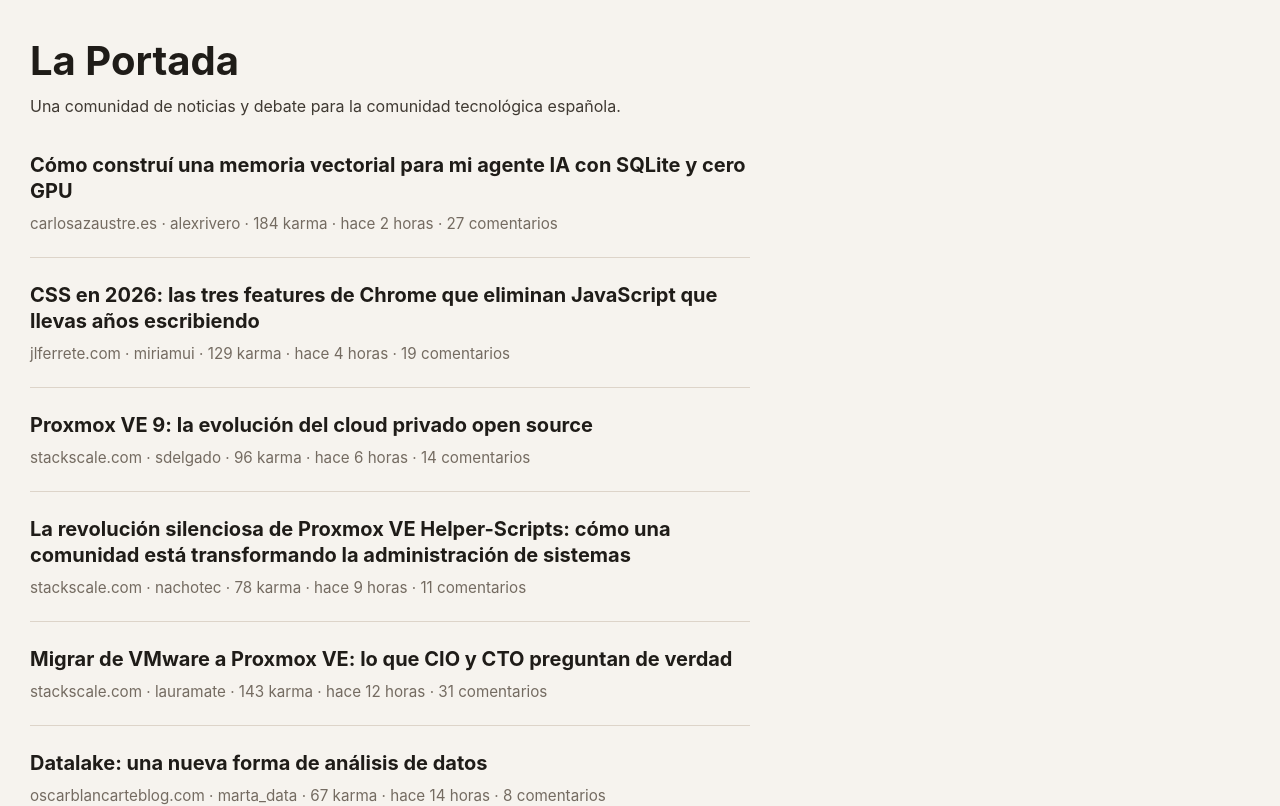
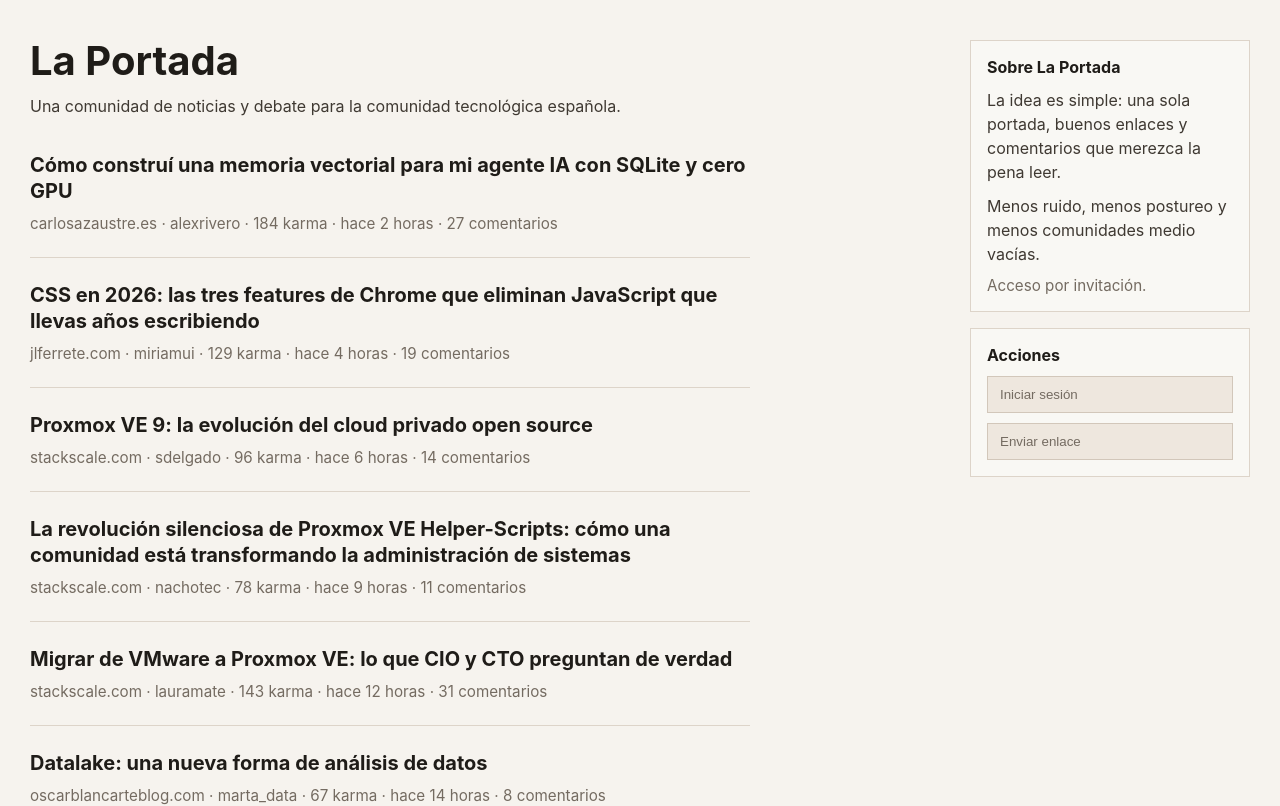
Before and after one commit to avanoldenbarneveld/discussion-platform, a React (Vite) app: page / in a window 1280 px wide. Shown: the top 806 px of the page. Built offline with nearby package versions, Linux system fonts and the light colour scheme.

Commit message:
feat: implement HomeSidebar component and enhance layout styles

```diff
--- a/src/app.css
+++ b/src/app.css
@@ -28,9 +28,13 @@
   padding: 40px 30px 56px;
 }
 
+.app--home {
+  max-width: none;
+}
+
 .home-layout {
   display: grid;
-  grid-template-columns: minmax(0, 720px) 280px;
+  grid-template-columns: minmax(0, 720px) minmax(280px, 1fr);
   gap: 32px;
   align-items: start;
 }
@@ -41,6 +45,52 @@
 
 .home-sidebar {
   min-height: 1px;
+  display: grid;
+  gap: 16px;
+  justify-self: end;
+  width: min(280px, 100%);
+}
+
+.sidebar-block {
+  border: 1px solid #ddd4c9;
+  background: rgba(255, 255, 255, 0.35);
+  padding: 16px;
+}
+
+.sidebar-title {
+  margin: 0 0 10px;
+  font-size: 1rem;
+  line-height: 1.3;
+}
+
+.sidebar-copy {
+  margin: 0 0 10px;
+  color: #3f3932;
+  line-height: 1.5;
+}
+
+.sidebar-note {
+  margin: 0;
+  color: #746b61;
+  font-size: 0.95rem;
+}
+
+.sidebar-actions {
+  display: grid;
+  gap: 10px;
+}
+
+.sidebar-button {
+  border: 1px solid #d2c7ba;
+  background: #eee7de;
+  color: #746b61;
+  padding: 10px 12px;
+  text-align: left;
+}
+
+.sidebar-button:disabled {
+  cursor: not-allowed;
+  opacity: 1;
 }
 
 .app h1 {
--- /dev/null
+++ b/src/components/home-sidebar.jsx
@@ -0,0 +1,31 @@
+function HomeSidebar() {
+  return (
+    <aside className="home-sidebar" aria-label="Sidebar principal">
+      <section className="sidebar-block">
+        <h2 className="sidebar-title">Sobre La Portada</h2>
+        <p className="sidebar-copy">
+          La idea es simple: una sola portada, buenos enlaces y comentarios que
+          merezca la pena leer.
+        </p>
+        <p className="sidebar-copy">
+          Menos ruido, menos postureo y menos comunidades medio vacías.
+        </p>
+        <p className="sidebar-note">Acceso por invitación.</p>
+      </section>
+
+      <section className="sidebar-block">
+        <h2 className="sidebar-title">Acciones</h2>
+        <div className="sidebar-actions">
+          <button type="button" className="sidebar-button" disabled>
+            Iniciar sesión
+          </button>
+          <button type="button" className="sidebar-button" disabled>
+            Enviar enlace
+          </button>
+        </div>
+      </section>
+    </aside>
+  )
+}
+
+export default HomeSidebar
--- a/src/pages/home-page.jsx
+++ b/src/pages/home-page.jsx
@@ -1,11 +1,12 @@
 import HomeHeader from '../components/home-header.jsx'
+import HomeSidebar from '../components/home-sidebar.jsx'
 import Story from '../components/story.jsx'
 import { posts } from '../data/posts.js'
 import { getPostSlug } from '../lib/postSlug.js'
 
 function HomePage() {
   return (
-    <main className="app">
+    <main className="app app--home">
       <div className="home-layout">
         <section className="home-feed">
           <HomeHeader />
@@ -17,7 +18,7 @@
           </section>
         </section>
 
-        <aside className="home-sidebar" aria-label="Sidebar futura" />
+        <HomeSidebar />
       </div>
     </main>
   )
```
